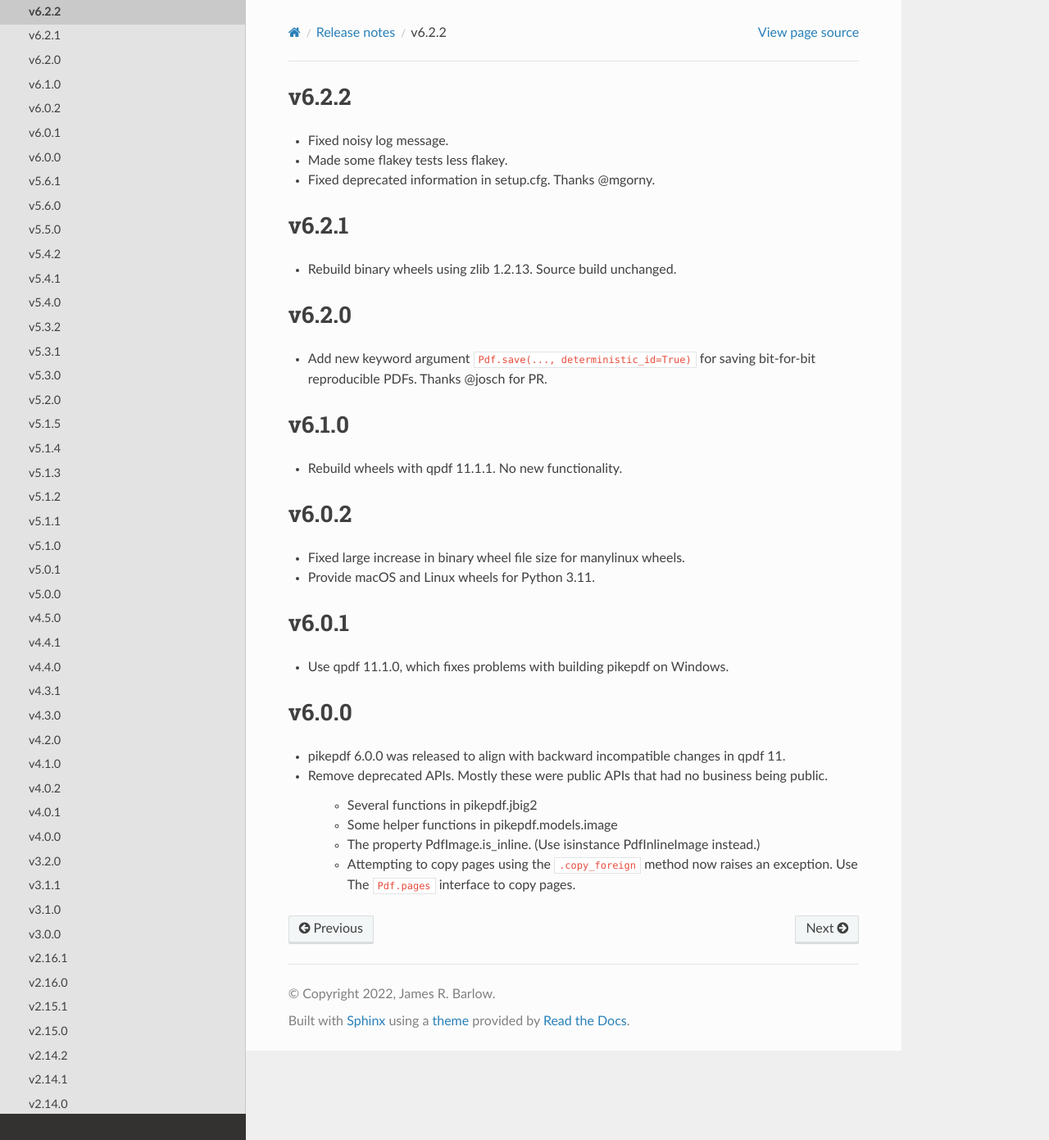
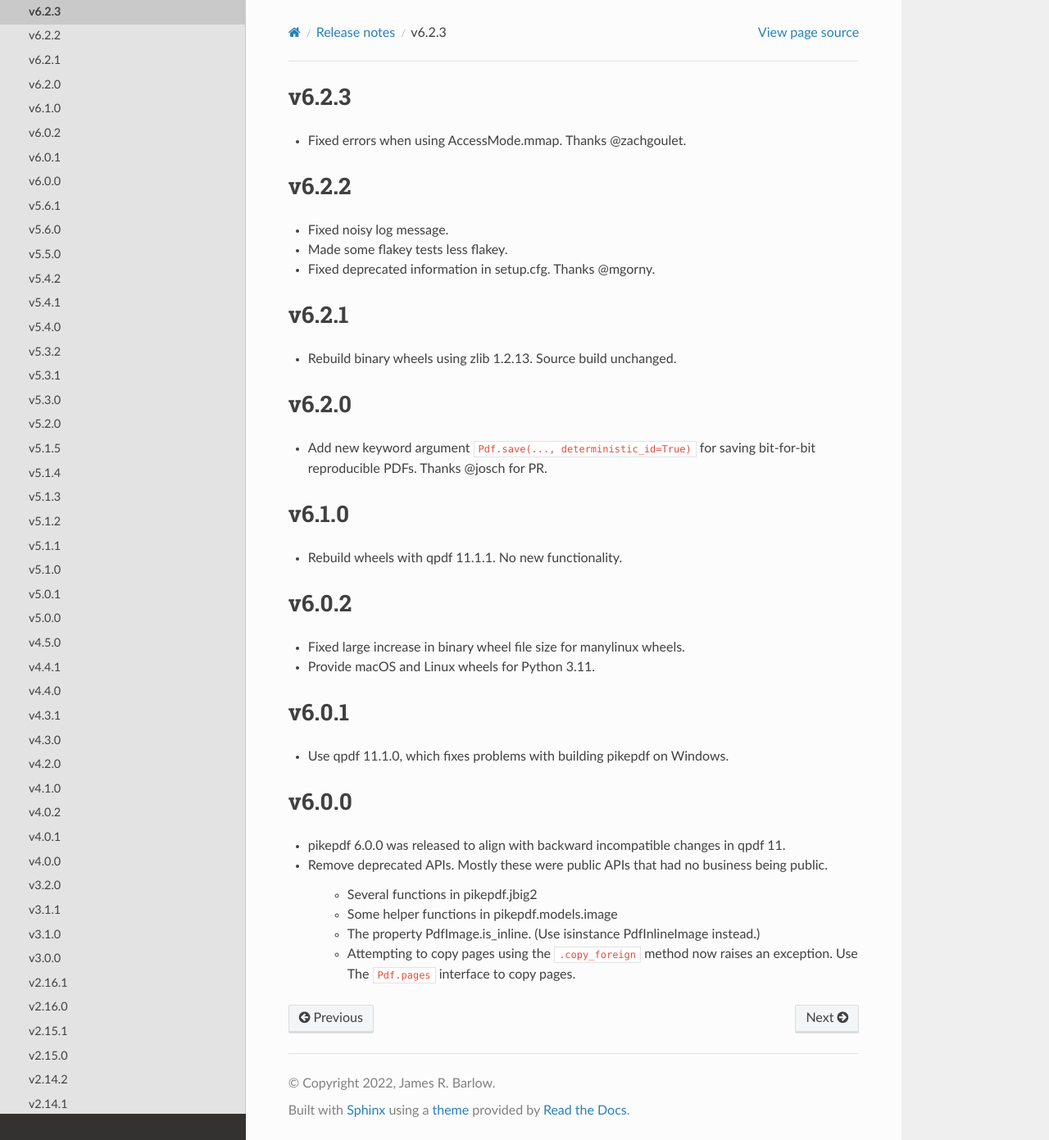
Before and after one commit to pikepdf/pikepdf, a Sphinx documentation site: the page built from docs/releasenotes/version6.rst, in a window 1280 px wide and 1391 px high. Shown: the whole window at 82% size. Built offline with Sphinx 7.4.7 and the Read the Docs theme 2.0.0, drawn with Linux system fonts in a browser that asks for light colours; the version number could not be read and is left out.

Commit message:
v6.2.3 release notes
Fixes #419

```diff
--- a/docs/releasenotes/version6.rst
+++ b/docs/releasenotes/version6.rst
@@ -1,3 +1,8 @@
+v6.2.3
+======
+
+- Fixed errors when using AccessMode.mmap. Thanks @zachgoulet.
+
 v6.2.2
 ======
 
```
